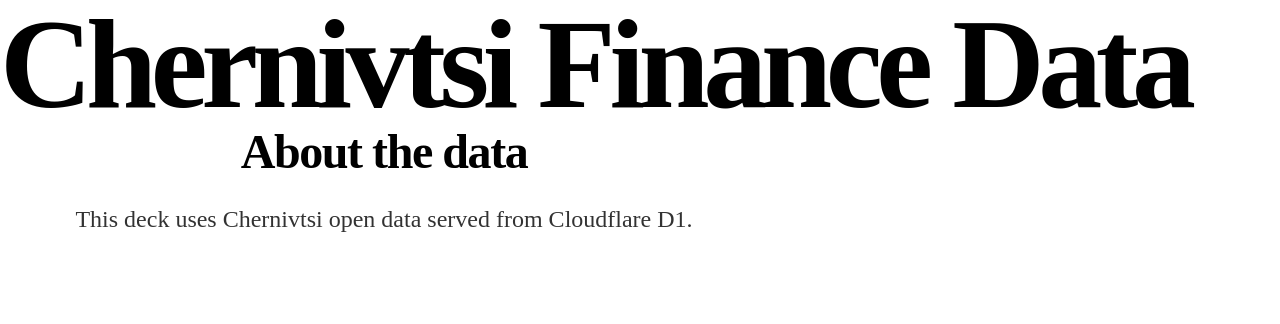
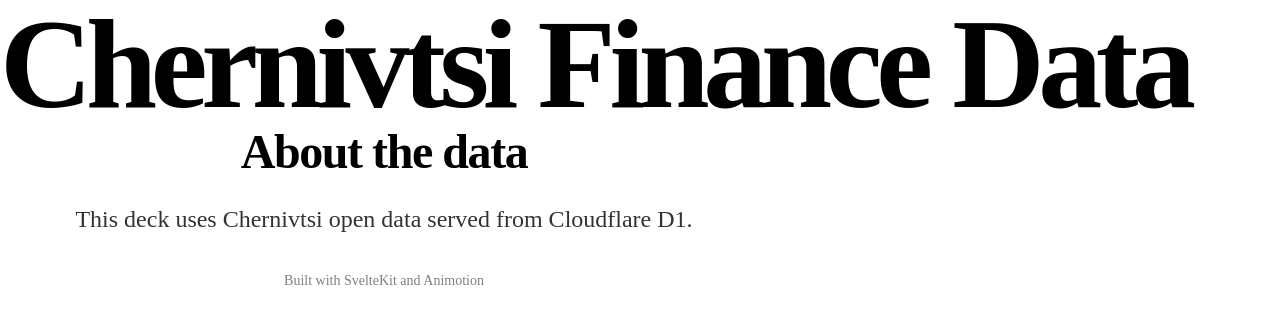
Before and after one commit to ihor-av/animotion-app, a SvelteKit app: page / in a window 1280 px wide. Shown: the top 324 px of the page. Built offline with nearby package versions, Linux system fonts and the light colour scheme.

Commit message:
feat: implement #14 (#15)
Closes #14

```diff
--- a/src/routes/+page.svelte
+++ b/src/routes/+page.svelte
@@ -21,6 +21,7 @@
 			<p class="mt-6 text-2xl leading-relaxed opacity-80">
 				This deck uses Chernivtsi open data served from Cloudflare D1.
 			</p>
+			<footer class="mt-8 text-sm opacity-50">Built with SvelteKit and Animotion</footer>
 		</div>
 	</Slide>
 </Presentation>
```
